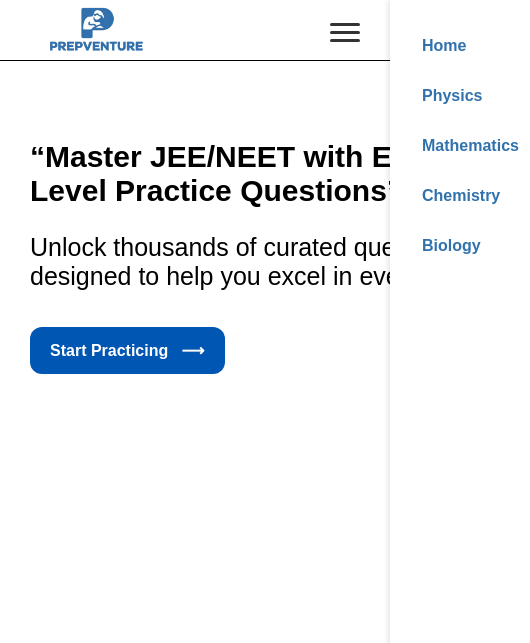
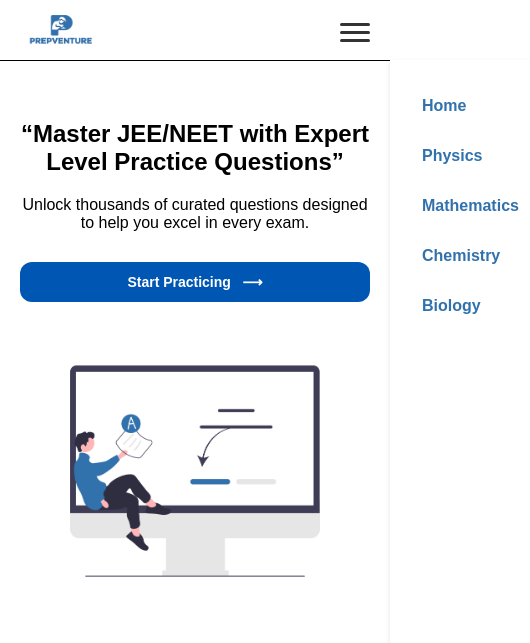
Before and after one commit to PRATIKABAJIGANGURDE/PREPVENTURE, a plain HTML site: page index.html in a window 390 px wide. Shown: the top 643 px of the page, 530 px wide, since content can reach past the window. Drawn offline with Linux system fonts and the light colour scheme.

Commit message:
project update

```diff
--- a/landingpage/style.css
+++ b/landingpage/style.css
@@ -1,8 +1,9 @@
-body{
+body {
     margin: 0;
     padding: 0;
     font-family: sans-serif;
 }
+
 .menu-toggle {
     display: none;
     flex-direction: column;
@@ -27,7 +28,7 @@ body{
     transform-origin: 1px;
 }
 
-.nav{
+.nav {
     width: 100%;
     height: 60px;
     background-color: white;
@@ -39,12 +40,14 @@ body{
     border-right: none;
     position: fixed;
 }
-.nav .logo img{
+
+.nav .logo img {
     width: 150px;
     margin-top: -45px;
     padding-left: 70px;
 }
-.nav .navbar ul{
+
+.nav .navbar ul {
     display: flex;
     list-style-type: none;
     column-gap: 70px;
@@ -52,68 +55,79 @@ body{
     padding-top: 5px;
     margin-right: 100px;
 }
-.nav .navbar li a{
+
+.nav .navbar li a {
     text-decoration: none;
     color: #3172ac;
     font-weight: bolder;
     font-family: sans-serif;
 }
-.landing-page{
+
+.landing-page {
     padding-top: 60px;
     display: flex;
     justify-content: space-between;
 }
-.headline{
+
+.headline {
     margin-top: 80px;
     margin-left: 100px;
     width: 500px;
 }
-.headline .text h1{
+
+.headline .text h1 {
     font-size: 40px;
 }
-.headline .text p{
+
+.headline .text p {
     font-size: 25px;
 }
-.img-hero img{
+
+.img-hero img {
     width: 560px;
     margin-top: 50px;
     margin-left: auto;
     margin-right: 30px;
 }
-.headline .btn{
+
+.headline .btn {
     margin-top: 50px;
 }
-.btn a{
+
+.btn a {
     text-decoration: none;
     color: #fff;
     background-color: #0056b3;
-    padding:  15px 20px;
+    padding: 15px 20px;
     border-radius: 12px;
     font-weight: bold;
 }
+
 @media (max-width: 768px) {
     .menu-toggle {
         display: flex;
         margin-top: 20px;
-        margin-right: 30px;
+        margin-right: 20px;
     }
 
     .navbar {
-        position: absolute;
-        top: 0;
-        right: 0;
-        height: 100vh;
+        position: fixed;
+        top: 60px;
+        left: 0;
+        height: calc(100vh - 60px);
         width: 100%;
         background-color: white;
-        box-shadow: -2px 0 5px rgba(0,0,0,0.1);
+        box-shadow: 0 2px 5px rgba(0,0,0,0.1);
         transform: translateX(100%);
         transition: transform 0.3s ease-in-out;
     }
-    .nav .logo img{
-        width: 150px;
-        margin-top: -45px;
+
+    .nav .logo img {
+        width: 120px;
+        margin-top: -30px;
         padding-left: 20px;
     }
+
     .navbar.open {
         transform: translateX(0);
     }
@@ -121,28 +135,71 @@ body{
     .navbar ul {
         flex-direction: column;
         padding: 2rem;
+        margin-right: 0;
     }
 
     .navbar ul li {
         margin: 1rem 0;
     }
-    .landing-page{
+
+    .landing-page {
         padding-top: 60px;
+        flex-direction: column;
+        align-items: center;
+    }
+
+    .headline {
+        margin-top: 40px;
+        margin-left: 20px;
         margin-right: 20px;
+        width: calc(100% - 40px);
+        text-align: center;
+    }
+
+    .headline .text h1 {
+        font-size: 28px;
+    }
+
+    .headline .text p {
+        font-size: 18px;
+    }
+
+    .img-hero img {
+        width: calc(100% - 40px);
+        max-width: 400px;
+        margin: 30px auto;
         display: block;
-        justify-content: space-between;
     }
-    .headline{
-        margin-top: 80px;
-        align-items: center;
-        margin-left: 30px;
-        margin-right: 30px;
-        width: calc(100%-60px);
+
+    .headline .btn {
+        margin-top: 30px;
     }
-    .headline .text h1{
-        font-size: 30px;
-    }
-    .img-hero img{
-        width: 0px;
+
+    .btn a {
+        display: inline-block;
+        width: 100%;
+        text-align: center;
+        box-sizing: border-box;
     }
 }
+
+@media (max-width: 480px) {
+    .nav .logo img {
+        width: 100px;
+        margin-top: -20px;
+        padding-left: 10px;
+    }
+
+    .headline .text h1 {
+        font-size: 24px;
+    }
+
+    .headline .text p {
+        font-size: 16px;
+    }
+
+    .btn a {
+        padding: 12px 16px;
+        font-size: 14px;
+    }
+}
```
